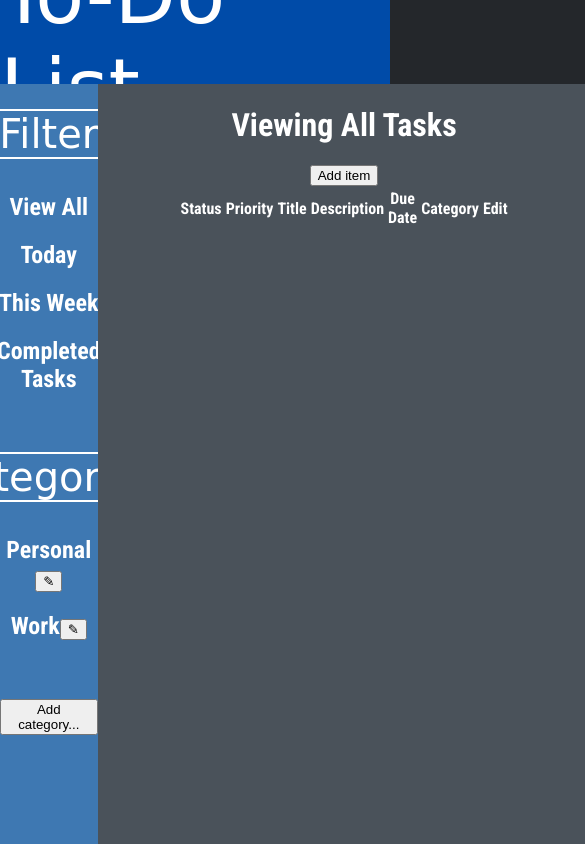
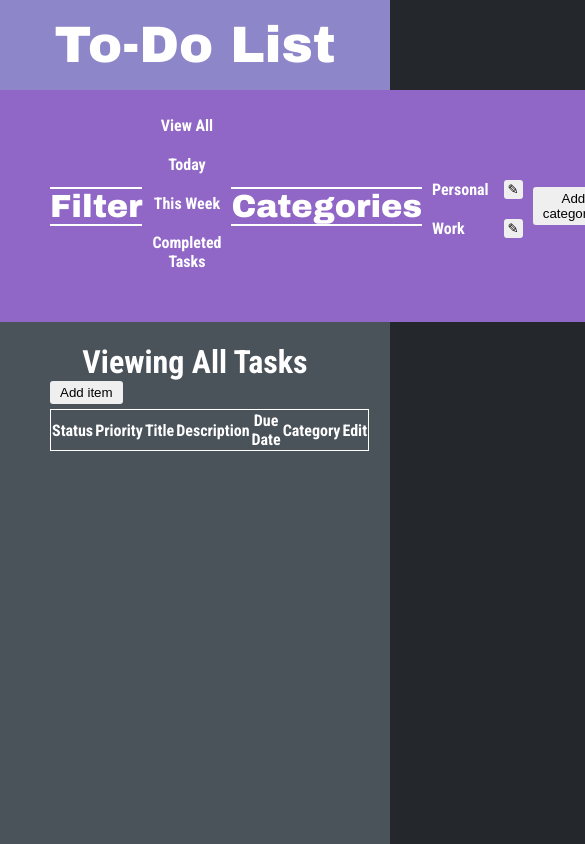
Before and after one commit to flipott/todo-list, a plain HTML site: page index.html in a window 390 px wide. Shown: the top 844 px of the page, 585 px wide, since content can reach past the window. Drawn offline with Linux system fonts and the light colour scheme.

Commit message:
Make site responsive and improve styling

```diff
--- a/styles.css
+++ b/styles.css
@@ -1,19 +1,19 @@
 :root {
-    --bright-navy-blue: #3e78b2ff;
-    --cobalt-blue: #004ba8ff;
+    --amethyst: #9067C6;
+    --middle-blue-purple: #8D86C9;
     --davys-grey: #4a525aff;
     --raisin-black: #24272bff;
     --rich-black-fogra-39: #07070aff;
 
     font-family: sans-serif;
-    font-family: 'Gochi Hand', cursive;
+    font-family: 'Archivo Black', sans-serif;
     font-family: 'Roboto Condensed', sans-serif;
 }
 
 html, body {
     background: var(--raisin-black);
     color: white;
-    height: 100vh;
+    height: 100%;
     width: 100%;
     margin: 0;
     text-transform: capitalize;
@@ -25,14 +25,45 @@ html, body {
     height: 100%
 }
 
+table {
+    width: 100%;
+    border-collapse: collapse;
+    border: 1px white solid;
+}
+
+tr th:nth-child(1) {
+    width: 5%;
+}
+
+.table-top {
+    display: flex;
+    flex-direction: column;
+    justify-content: center;
+}
+
+#add-item {
+    flex: 1;
+    align-self: flex-start;
+    margin-bottom: 5px;
+}
+
+button {
+    border: none;
+    border-radius: 3px;
+    padding: 4px 10px;
+}
+
+
+.table-top::after{content: ''; flex: 1}
+
 .header {
-    background: var(--cobalt-blue);
-    font-size: 5rem;
-    height: 10%;
+    background: var(--middle-blue-purple);
+    font-size: 3.2rem;
     display: flex;
     justify-content: center;
     align-items: center;
-    font-family: 'Gochi Hand', cursive;
+    font-family: 'Archivo Black', sans-serif;
+    min-height: 90px;
 }
 
 .main-content {
@@ -42,10 +73,11 @@ html, body {
 }
 
 .sidebar {
-    background: var(--bright-navy-blue);
+    background: var(--amethyst);
     display: flex;
     flex-direction: column;
     width: 25%;
+    min-width: fit-content;
     align-items: center;
     text-align: center;
     padding-top: 25px;
@@ -68,11 +100,11 @@ html, body {
 
 
 .sidebar-title {
-    font-size: 2.5rem;
+    font-size: 2rem;
     margin: 0;
     border-top: solid 2px white;
     border-bottom: solid 2px white;
-    font-family: 'Gochi Hand', cursive;
+    font-family: 'Archivo Black', sans-serif;
 }
 
 .sidebar ul li {
@@ -91,9 +123,6 @@ html, body {
     padding: 0 0 25px 0;
 }
 
-#add-item {
-    width: fit-content;
-}
 
 .modal {
     margin: 0;
@@ -127,6 +156,21 @@ html, body {
     border-radius: 8px;
 }
 
+#category-list li {
+    display: flex;
+    gap: 15px;
+    justify-content: space-between;
+}
+
+#category-list {
+    margin-bottom: 0;
+    padding-bottom: 10px;
+}
+
+#category-list button, table button {
+    padding: 2px 4px;
+}
+
 .category-modal {
     margin: 0;
     position: absolute;
@@ -141,6 +185,10 @@ html, body {
     padding: 0 25px 25px 25px;
     width: 400px;
     border-radius: 8px;
+}
+
+form button {
+    margin-bottom: 5px;
 }
 
 .edit-category-modal {
@@ -176,6 +224,11 @@ html, body {
     text-align: center;
 }
 
+.delete-category-warning .modal-header {
+    display: flex;
+    flex-direction: column;
+}
+
 .modal-header {
     display: flex;
     justify-content: space-between;
@@ -187,7 +240,7 @@ html, body {
     height: fit-content;
 }
 
-#modal-form, #edit-form, #category-form {
+#modal-form, #edit-form, #category-form, #edit-category-form {
     display: flex;
     flex-direction: column;
 }
@@ -196,11 +249,50 @@ input, select {
     margin-bottom: 15px;
 }
 
-#modal-submit {
-    width: fit-content;
+#modal-submit, #edit-submit, #category-submit, #edit-category-submit, #delete-category, #delete-item {
+    width: 150px;
     align-self: center;
 }
 
 #modal-title {
     font-weight: bold;
 }
+
+#table-title {
+    margin-bottom: 0;
+}
+
+@media (max-width: 850px) {
+
+    .main-content {
+        flex-direction: column;
+    }
+
+    .sidebar {
+        flex-direction: row;
+        width: 100%;
+        height: fit-content;
+        padding-left: 50px;
+        padding-right: 50px;
+        -moz-box-sizing: border-box;
+        -webkit-box-sizing: border-box;
+        box-sizing: border-box;
+        font-size: 1rem;
+        padding-top: 0;
+        padding-bottom: 0;
+        margin-top: 0;
+        margin-bottom: 0;
+
+    }
+    .table-section {
+        width: 100%;
+        height: 100%;
+        padding-left: 50px;
+        padding-right: 50px;
+        -moz-box-sizing: border-box;
+        -webkit-box-sizing: border-box;
+        box-sizing: border-box;
+
+    }
+
+}
```
